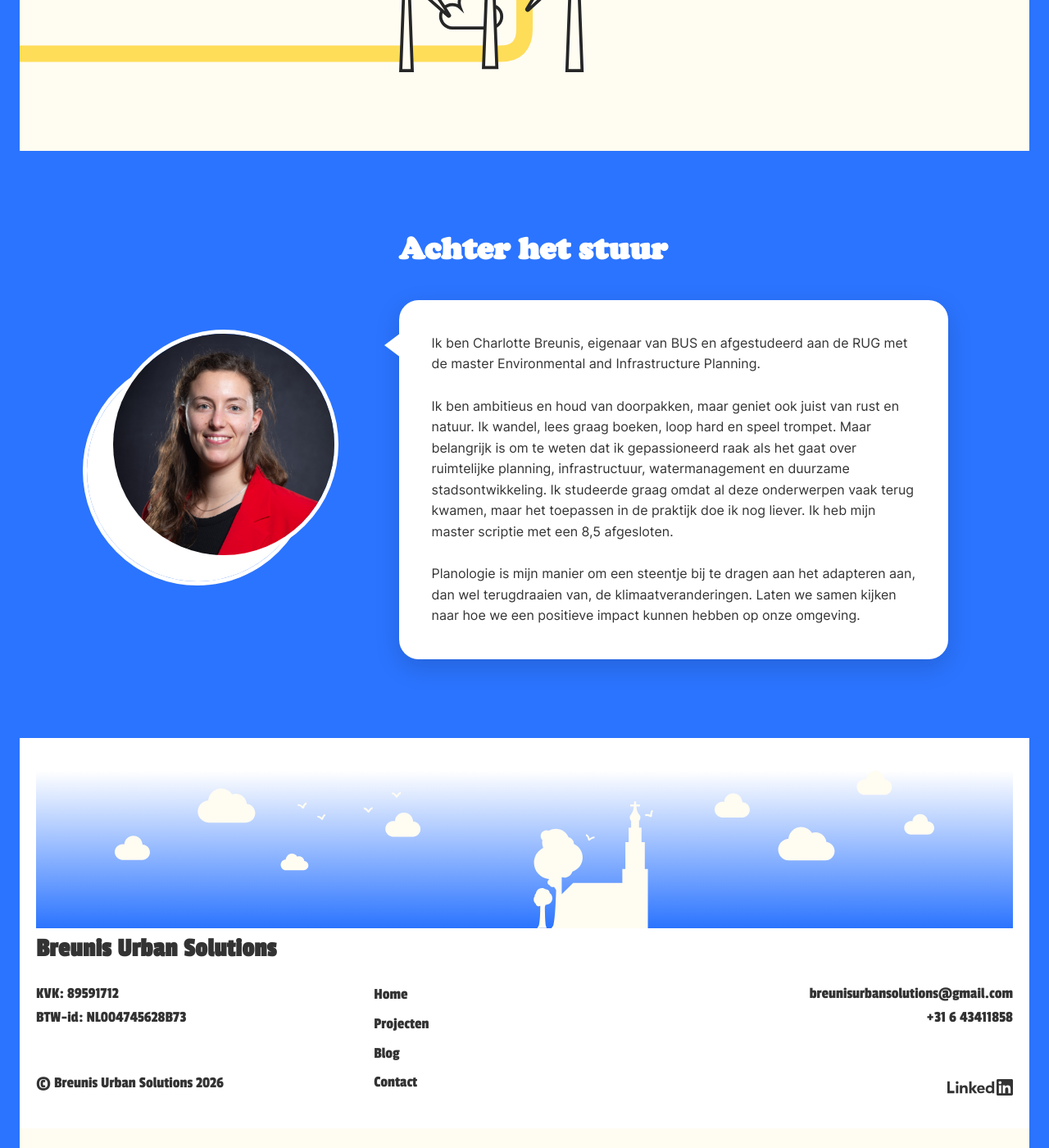
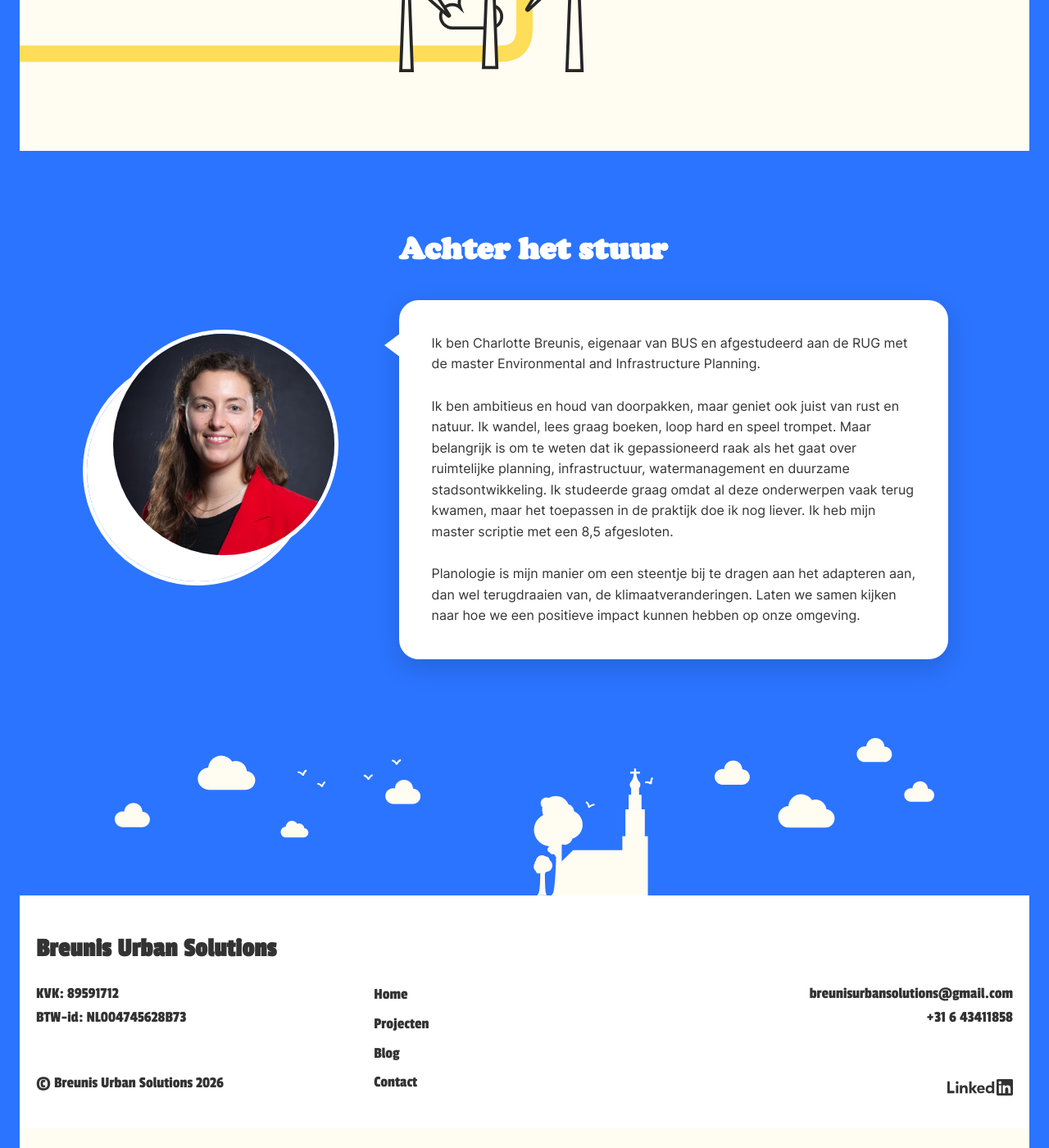
Before and after one commit to TheRealEdd/BreunisUrbanSolutions, a Jekyll site: the page built from index.html, in a window 1280 px wide and 1400 px high, scrolled down 2358 px. Shown: the whole window at 82% size. Built offline with Jekyll 4.4.1, drawn with Linux system fonts in a browser that asks for light colours.

Commit message:
footer illu fix

```diff
--- a/_layouts/default.html
+++ b/_layouts/default.html
@@ -27,11 +27,11 @@
         {{ content }}
     </main>
 
+    <div class="footer-illustration">
+        <img src="{{ site.baseurl }}/media/SVG/footer-illustration.svg" alt="stad illustratie">
+    </div>
+
     <footer class="site-footer">
-      <div class="footer-illustration">
-        <img src="{{ site.baseurl }}/media/SVG/footer-illustration.svg" alt="stad illustratie">
-      </div>
-
       <div class="footer-header">
         <h2>Breunis Urban Solutions</h2>
       </div>
--- a/styles.css
+++ b/styles.css
@@ -265,8 +265,9 @@ h3 {
 
 /* --- Footer Illustration --- */
 .footer-illustration {
-  background: linear-gradient(#ffffff00, var(--blue));
-}
+  background: var(--blue);
+}
+
 
 .footer-illustration img {
   display: block;
```
